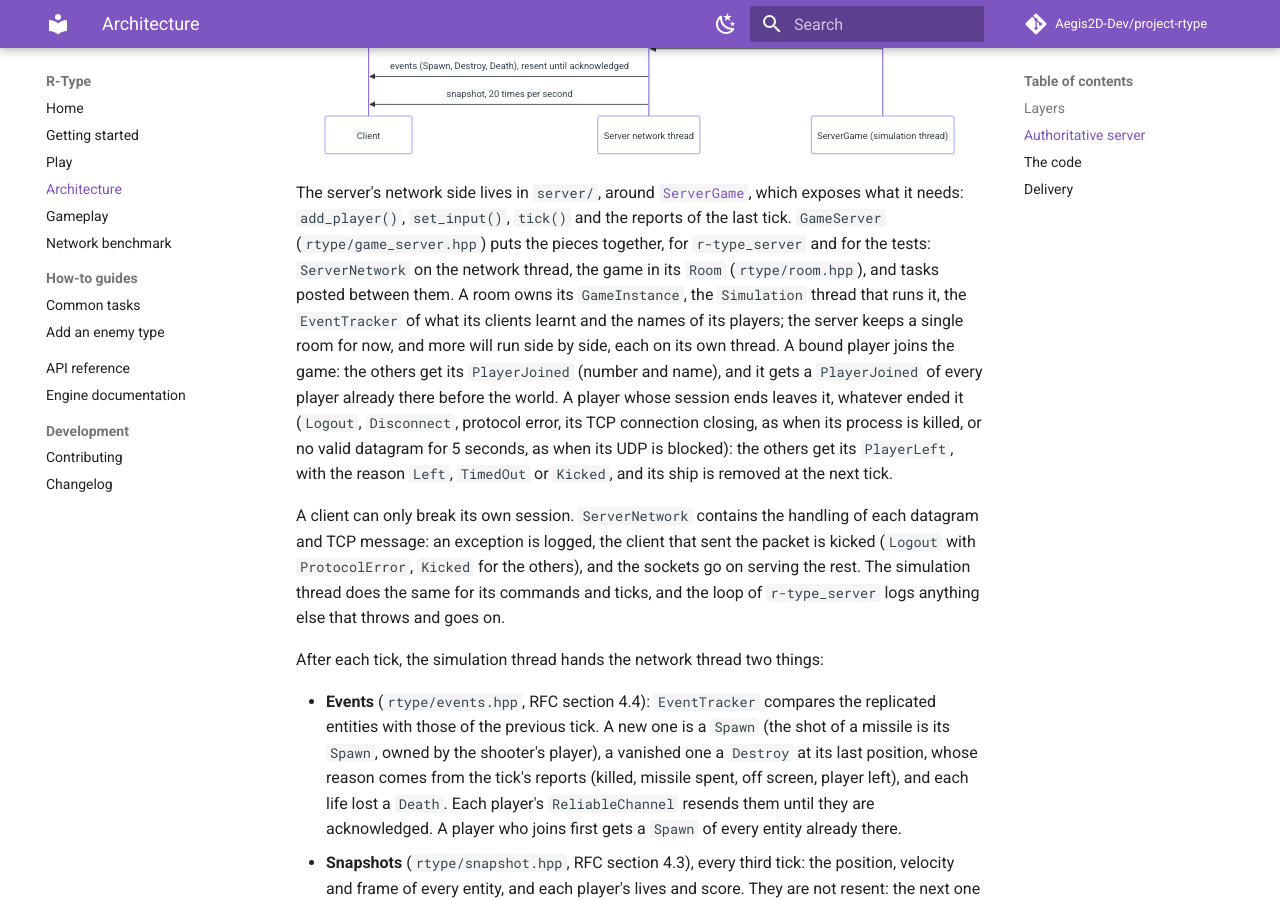
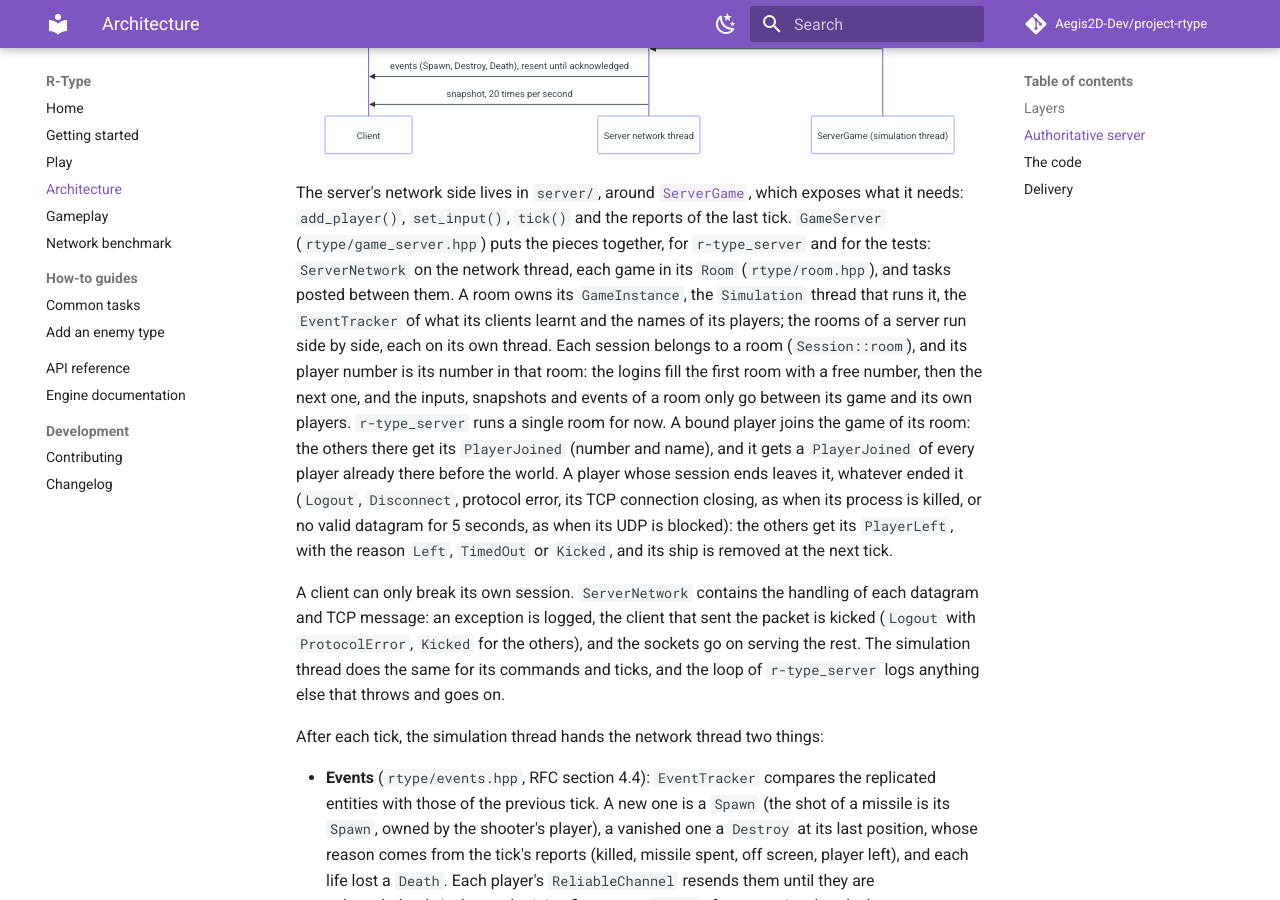
Before and after one commit to Aegis2D-Dev/project-rtype, an MkDocs documentation site: the page built from docs/architecture.md, in a window 1280 px wide and 900 px high, scrolled down 1315 px. Built offline with MkDocs 1.6.1 and Material for MkDocs 9.7.7, drawn with Linux system fonts in a browser that asks for light colours; comment, search, counter and statistics services are not loaded.

Commit message:
feat(docs): documented sessions in rooms and updated changelogs

```diff
--- a/docs/architecture.md
+++ b/docs/architecture.md
@@ -69,12 +69,15 @@ The server's network side lives in `server/`, around
 [`ServerGame`](gameplay.md#the-server-game), which exposes what it needs: `add_player()`,
 `set_input()`, `tick()` and the reports of the last tick. `GameServer`
 (`rtype/game_server.hpp`) puts the pieces together, for `r-type_server` and for the tests:
-`ServerNetwork` on the network thread, the game in its `Room` (`rtype/room.hpp`), and tasks
+`ServerNetwork` on the network thread, each game in its `Room` (`rtype/room.hpp`), and tasks
 posted between them. A room owns its `GameInstance`, the `Simulation` thread that runs it, the
-`EventTracker` of what its clients learnt and the names of its players; the server keeps a
-single room for now, and more will run side by side, each on its own thread. A bound player joins the game: the others get its `PlayerJoined`
-(number and name), and it gets a `PlayerJoined` of every player already there before the
-world. A player whose session ends leaves it, whatever ended it (`Logout`, `Disconnect`,
+`EventTracker` of what its clients learnt and the names of its players; the rooms of a server
+run side by side, each on its own thread. Each session belongs to a room (`Session::room`),
+and its player number is its number in that room: the logins fill the first room with a free
+number, then the next one, and the inputs, snapshots and events of a room only go between its
+game and its own players. `r-type_server` runs a single room for now. A bound player joins the
+game of its room: the others there get its `PlayerJoined` (number and name), and it gets a
+`PlayerJoined` of every player already there before the world. A player whose session ends leaves it, whatever ended it (`Logout`, `Disconnect`,
 protocol error, its TCP connection closing, as when its process is killed, or no valid
 datagram for 5 seconds, as when its UDP is blocked): the others get its `PlayerLeft`, with
 the reason `Left`, `TimedOut` or `Kicked`, and its ship is removed at the next tick.
```
Also changed, not shown: CHANGELOG.md (+2 -1 lines), changelogs/2026-11-04-server-game-room.md (+1 -1 lines), changelogs/2026-11-05-server-room-routing.md (added, +54 -0 lines).
